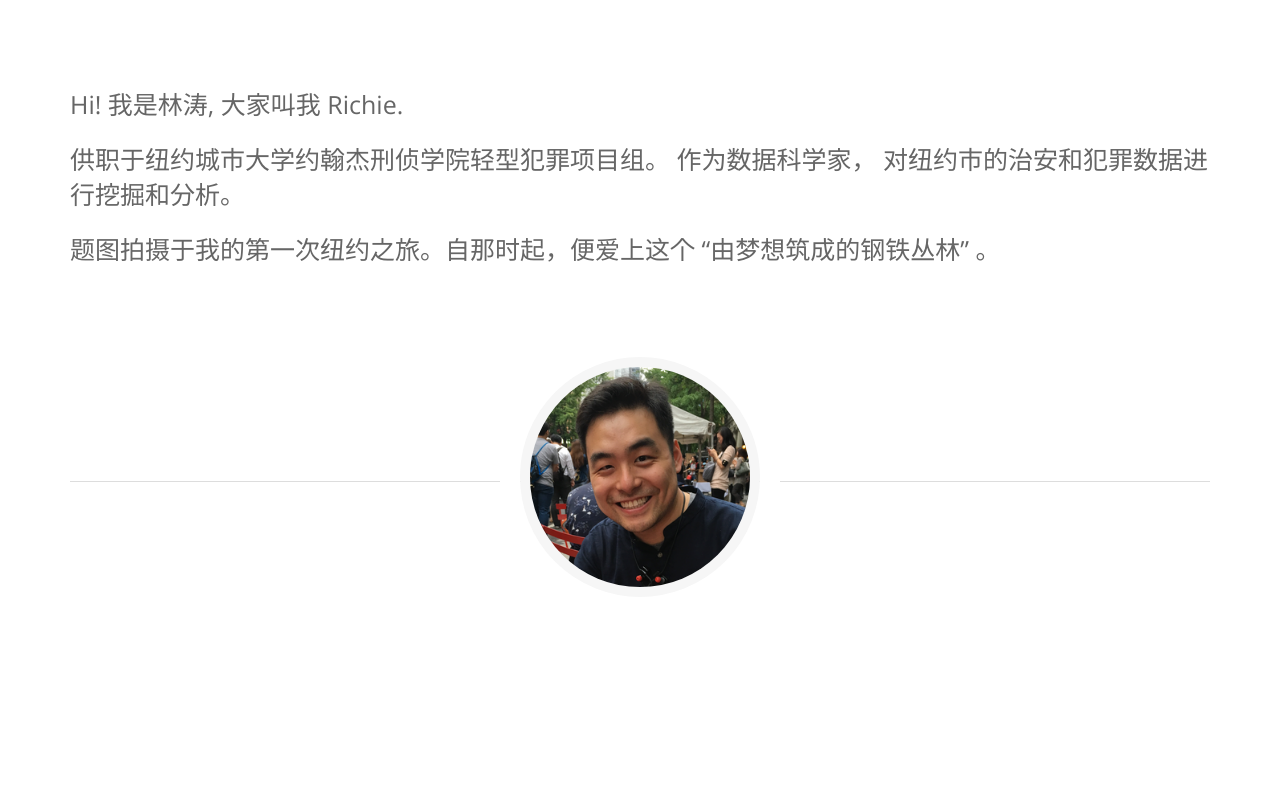
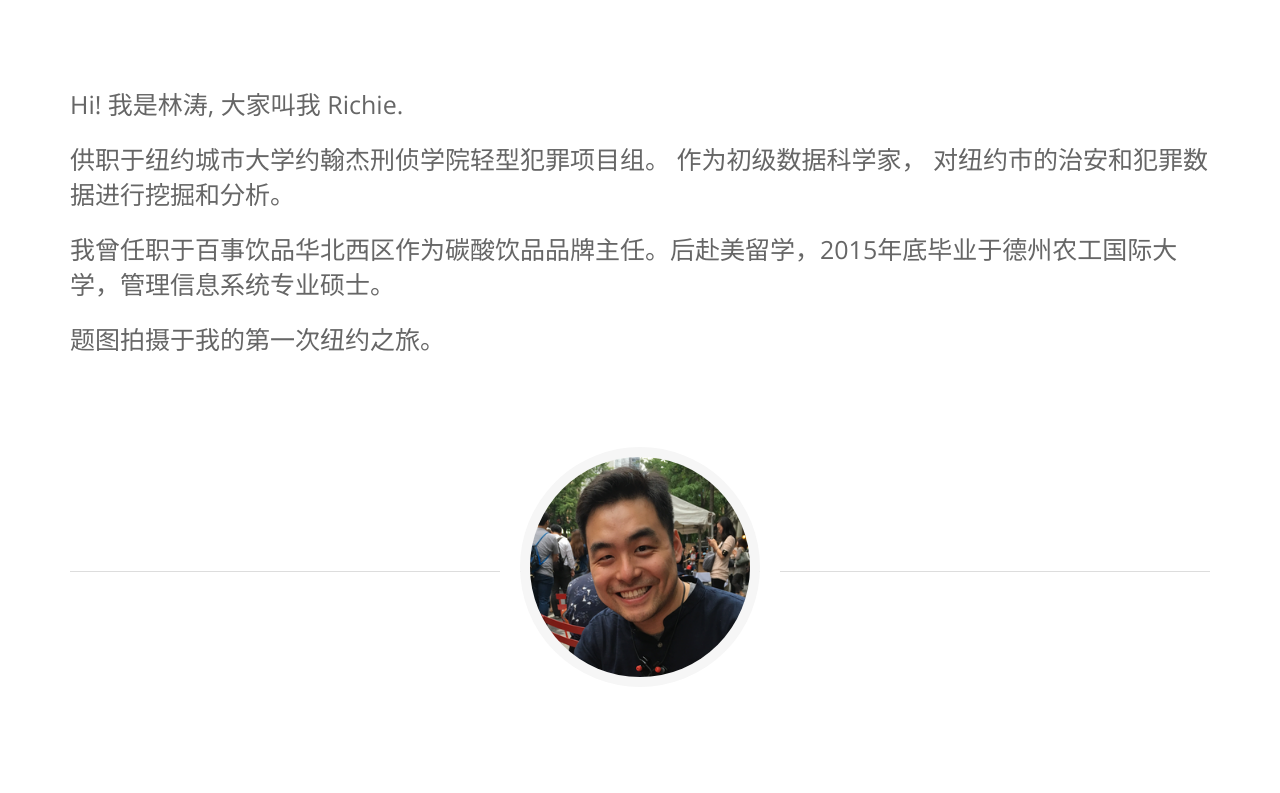
Before and after one commit to richielin/cn, a plain HTML site: page author/richie.html in a window 1280 px wide. Shown: the part 1062-1855 px from the top of the page. Drawn offline with nearby package versions, Linux system fonts and the light colour scheme; files whose address does not match are found by name.

Commit message:
Update self intro

```diff
--- a/author/richie.html
+++ b/author/richie.html
@@ -134,7 +134,7 @@
         <div class="divider"><!-- lines divider --></div>
 
         <article class="text-center big-paragraph">
-            <p><p align="left">Hi! 我是林涛, 大家叫我 Richie.</p> <p align="left"> 供职于纽约城市大学约翰杰刑侦学院轻型犯罪项目组。 作为数据科学家， 对纽约市的治安和犯罪数据进行挖掘和分析。</p> <p align="left">题图拍摄于我的第一次纽约之旅。自那时起，便爱上这个 “由梦想筑成的钢铁丛林” 。</p></p>
+            <p><p align="left">Hi! 我是林涛, 大家叫我 Richie.</p> <p align="left"> 供职于纽约城市大学约翰杰刑侦学院轻型犯罪项目组。 作为初级数据科学家， 对纽约市的治安和犯罪数据进行挖掘和分析。</p> <p align="left">我曾任职于百事饮品华北西区作为碳酸饮品品牌主任。后赴美留学，2015年底毕业于德州农工国际大学，管理信息系统专业硕士。</p> <p align="left">题图拍摄于我的第一次纽约之旅。 </p></p>
         </article>
 
         <div class="me-picture text-center">
@@ -388,7 +388,7 @@
 
         <div class="col-md-6 copyright">
             林涛 Richie
-            <br />2017 &copy; 版权所有。 感谢家人和好友以及同事们的支持和帮助. 感谢好友<a href="https://misshula.org">Evan Misshula</a> 和 Adam Fera 在开发过程中的启发和帮助. 本网站利用 Python 的 Pelican包进行开发，同时也使用了一些 Markdown 及 HTML的相关内容。 感谢<a href="https://github.com.KenMercusLai/BT3-Flat">Ken Lai</a>制作网站模板。
+            <br />2017 &copy; 版权所有。 感谢家人和好友以及同事们的支持和帮助. 感谢好友<a href="https://misshula.org">Evan Misshula</a> 和 Adam Fera 在开发过程中的启发和帮助. 本站主要使用 Python 的 Pelican包进行开发，同时也使用 Markdown 及 HTML。 感谢<a href="https://github.com.KenMercusLai/BT3-Flat">Ken Lai</a>制作网站模板。
         </div>
 
         <div class="col-md-6 text-right">
```
Also changed, not shown: about.html (+1 -1 lines), author/richie2.html (+2 -2 lines), author/richie3.html (+2 -2 lines), author/richie4.html (+2 -2 lines), blog.html (+1 -1 lines), category/about.html (+1 -1 lines), category/contact.html (+1 -1 lines), category/list.html (+1 -1 lines), category/resume.html (+1 -1 lines), contact.html (+1 -1 lines), index.html (+2 -2 lines), index2.html (+2 -2 lines), index3.html (+2 -2 lines), index4.html (+2 -2 lines), 1 more files.
